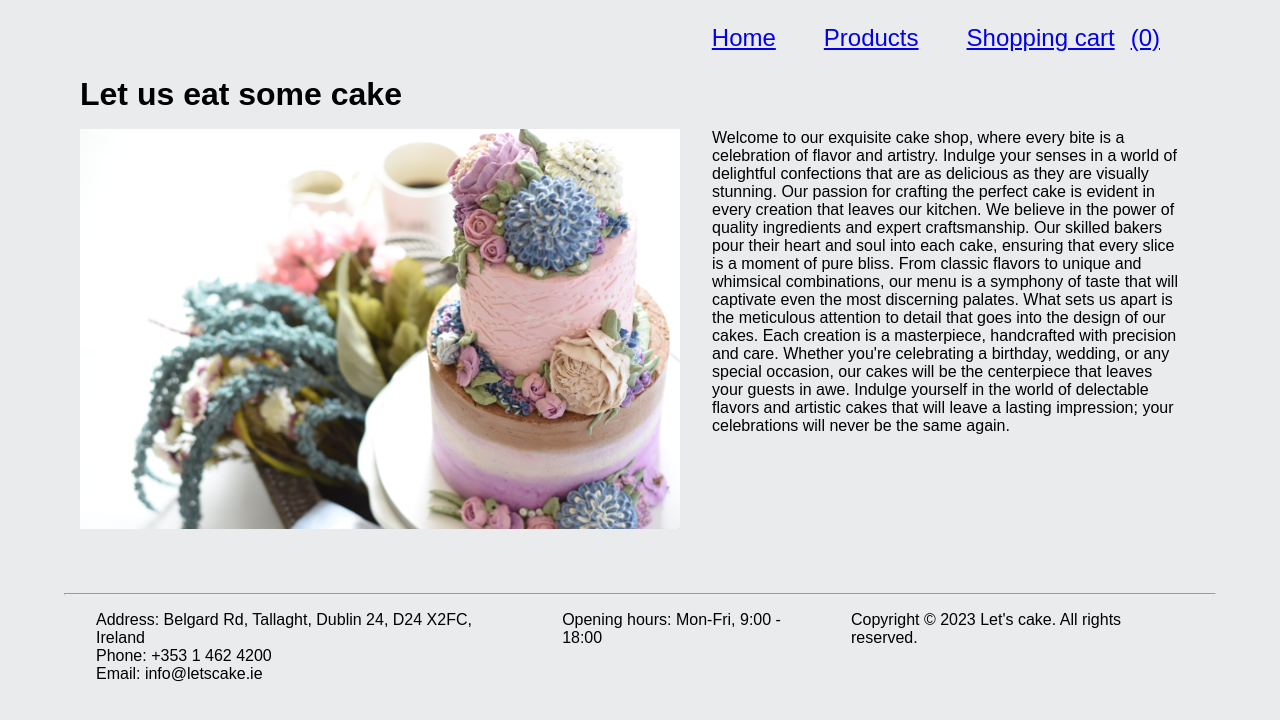
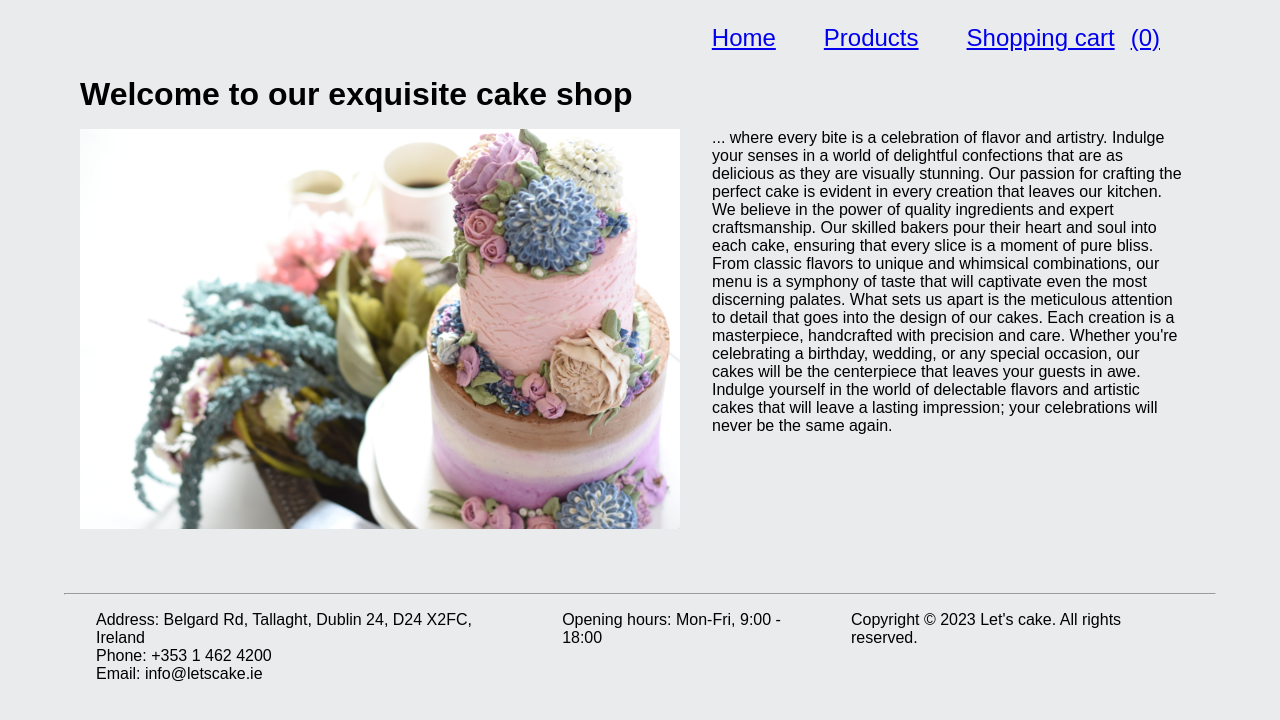
Before and after one commit to Tungstic/next-js-ecommerce-store, a Next.js app: page / in a window 1280 px wide. Shown: the top 720 px of the page. Built offline with nearby package versions, Linux system fonts and the light colour scheme; no server answers; a web font is replaced by a local one.

Commit message:
Change heading on HomePage

```diff
--- a/app/page.js
+++ b/app/page.js
@@ -4,7 +4,7 @@ import styles from './page.module.scss';
 export default function HomePage() {
   return (
     <main>
-      <h1>Let us eat some cake</h1>
+      <h1>Welcome to our exquisite cake shop</h1>
       <div className={styles.heroSection}>
         <Image
           src="/main.jpg"
@@ -13,18 +13,17 @@ export default function HomePage() {
           height={400}
         />
         <p>
-          Welcome to our exquisite cake shop, where every bite is a celebration
-          of flavor and artistry. Indulge your senses in a world of delightful
-          confections that are as delicious as they are visually stunning. Our
-          passion for crafting the perfect cake is evident in every creation
-          that leaves our kitchen. We believe in the power of quality
-          ingredients and expert craftsmanship. Our skilled bakers pour their
-          heart and soul into each cake, ensuring that every slice is a moment
-          of pure bliss. From classic flavors to unique and whimsical
-          combinations, our menu is a symphony of taste that will captivate even
-          the most discerning palates. What sets us apart is the meticulous
-          attention to detail that goes into the design of our cakes. Each
-          creation is a masterpiece, handcrafted with precision and care.
+          ... where every bite is a celebration of flavor and artistry. Indulge
+          your senses in a world of delightful confections that are as delicious
+          as they are visually stunning. Our passion for crafting the perfect
+          cake is evident in every creation that leaves our kitchen. We believe
+          in the power of quality ingredients and expert craftsmanship. Our
+          skilled bakers pour their heart and soul into each cake, ensuring that
+          every slice is a moment of pure bliss. From classic flavors to unique
+          and whimsical combinations, our menu is a symphony of taste that will
+          captivate even the most discerning palates. What sets us apart is the
+          meticulous attention to detail that goes into the design of our cakes.
+          Each creation is a masterpiece, handcrafted with precision and care.
           Whether you're celebrating a birthday, wedding, or any special
           occasion, our cakes will be the centerpiece that leaves your guests in
           awe. Indulge yourself in the world of delectable flavors and artistic
```
